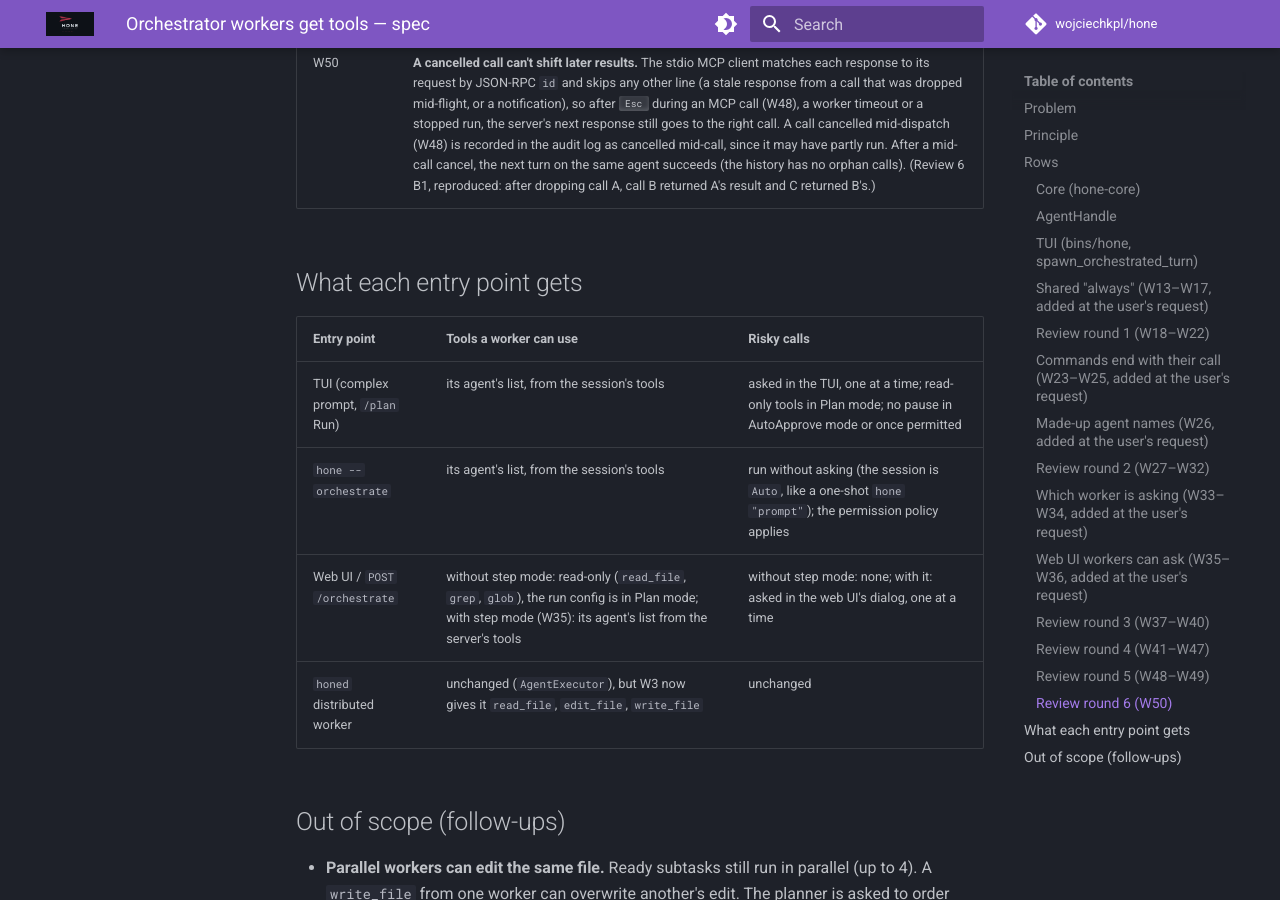
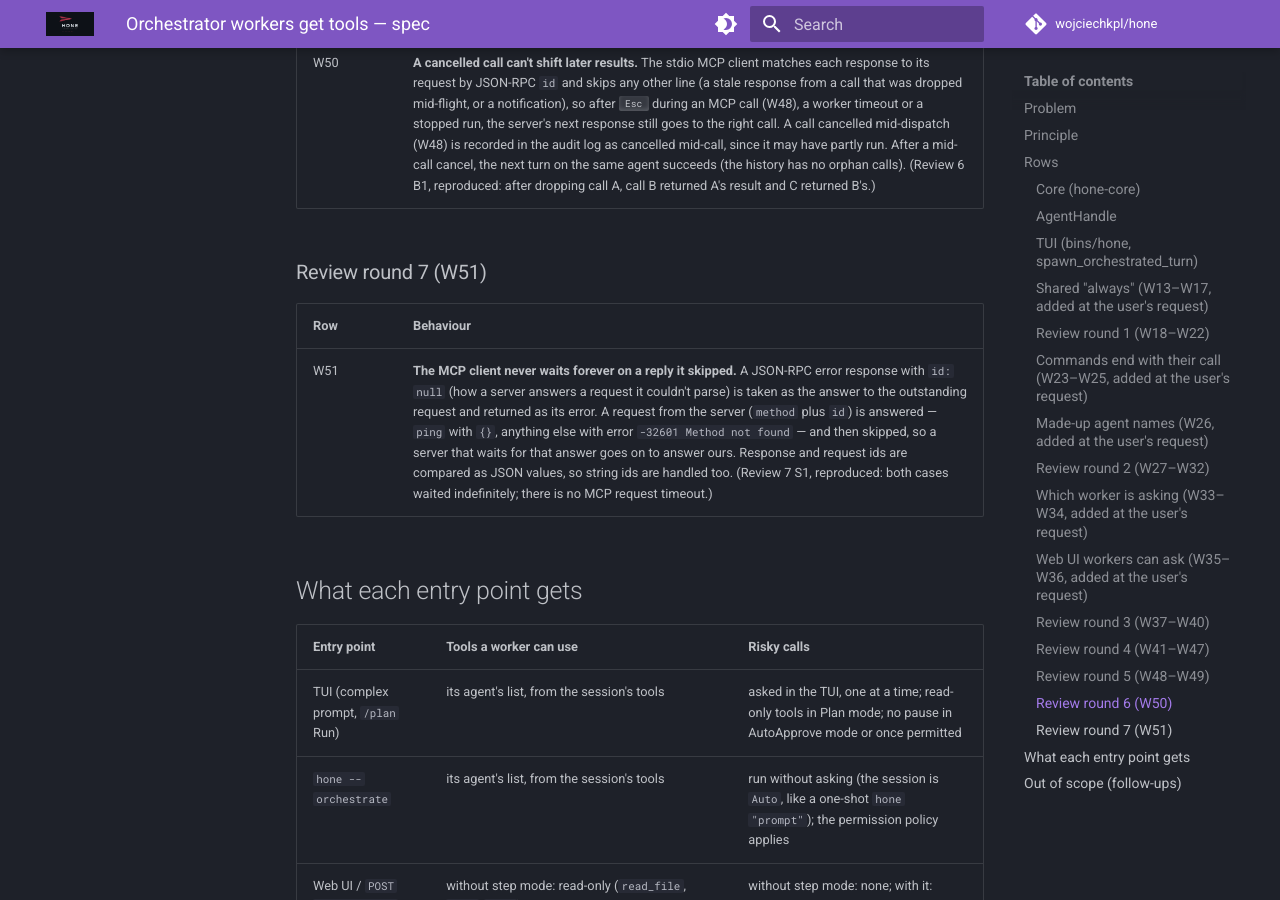
Before and after one commit to wojciechkpl/hone, an MkDocs documentation site: the page built from docs/plans/worker-tools-spec.md, in a window 1280 px wide and 900 px high, scrolled down 9468 px. Built offline with MkDocs 1.6.1 and Material for MkDocs 9.7.7, drawn with Linux system fonts in a browser that asks for light colours; comment, search, counter and statistics services are not loaded; some of the changed text lies outside the part shown.

Commit message:
docs(spec): review round 7 row (W51)

```diff
--- a/docs/plans/worker-tools-spec.md
+++ b/docs/plans/worker-tools-spec.md
@@ -1,6 +1,6 @@
 # Orchestrator workers get tools — spec
 
-Branch `fix/worker-tools`. Contract for the TDD rounds: rows W1–W50.
+Branch `fix/worker-tools`. Contract for the TDD rounds: rows W1–W51.
 
 ## Problem
 
@@ -185,6 +185,12 @@ never ask.
 |---|---|
 | W50 | **A cancelled call can't shift later results.** The stdio MCP client matches each response to its request by JSON-RPC `id` and skips any other line (a stale response from a call that was dropped mid-flight, or a notification), so after <kbd>Esc</kbd> during an MCP call (W48), a worker timeout or a stopped run, the server's next response still goes to the right call. A call cancelled mid-dispatch (W48) is recorded in the audit log as cancelled mid-call, since it may have partly run. After a mid-call cancel, the next turn on the same agent succeeds (the history has no orphan calls). (Review 6 B1, reproduced: after dropping call A, call B returned A's result and C returned B's.) |
 
+### Review round 7 (W51)
+
+| Row | Behaviour |
+|---|---|
+| W51 | **The MCP client never waits forever on a reply it skipped.** A JSON-RPC error response with `id: null` (how a server answers a request it couldn't parse) is taken as the answer to the outstanding request and returned as its error. A request from the server (`method` plus `id`) is answered — `ping` with `{}`, anything else with error `-32601 Method not found` — and then skipped, so a server that waits for that answer goes on to answer ours. Response and request ids are compared as JSON values, so string ids are handled too. (Review 7 S1, reproduced: both cases waited indefinitely; there is no MCP request timeout.) |
+
 ## What each entry point gets
 
 | Entry point | Tools a worker can use | Risky calls |
@@ -230,3 +236,5 @@ never ask.
 - **A write cancelled mid-call may still land** (`tokio::fs::write` finishes on its
   blocking thread) and `multi_edit` may stop between files, while the call is
   reported cancelled.
+- **No MCP request timeout:** `McpServerConfig.timeout_ms` is read nowhere, so a
+  server that never answers holds its transport until <kbd>Esc</kbd>/Ctrl+C.
```
